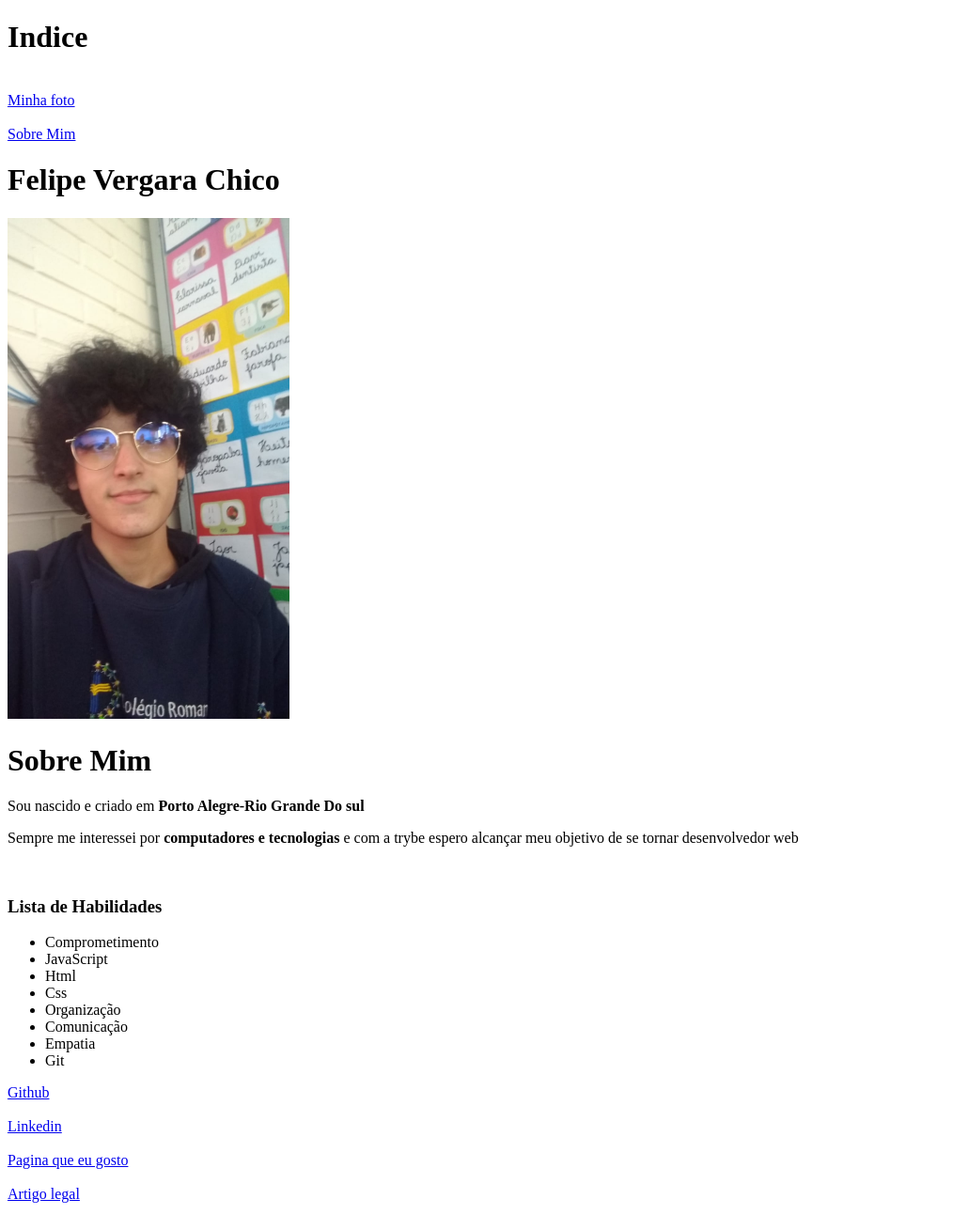
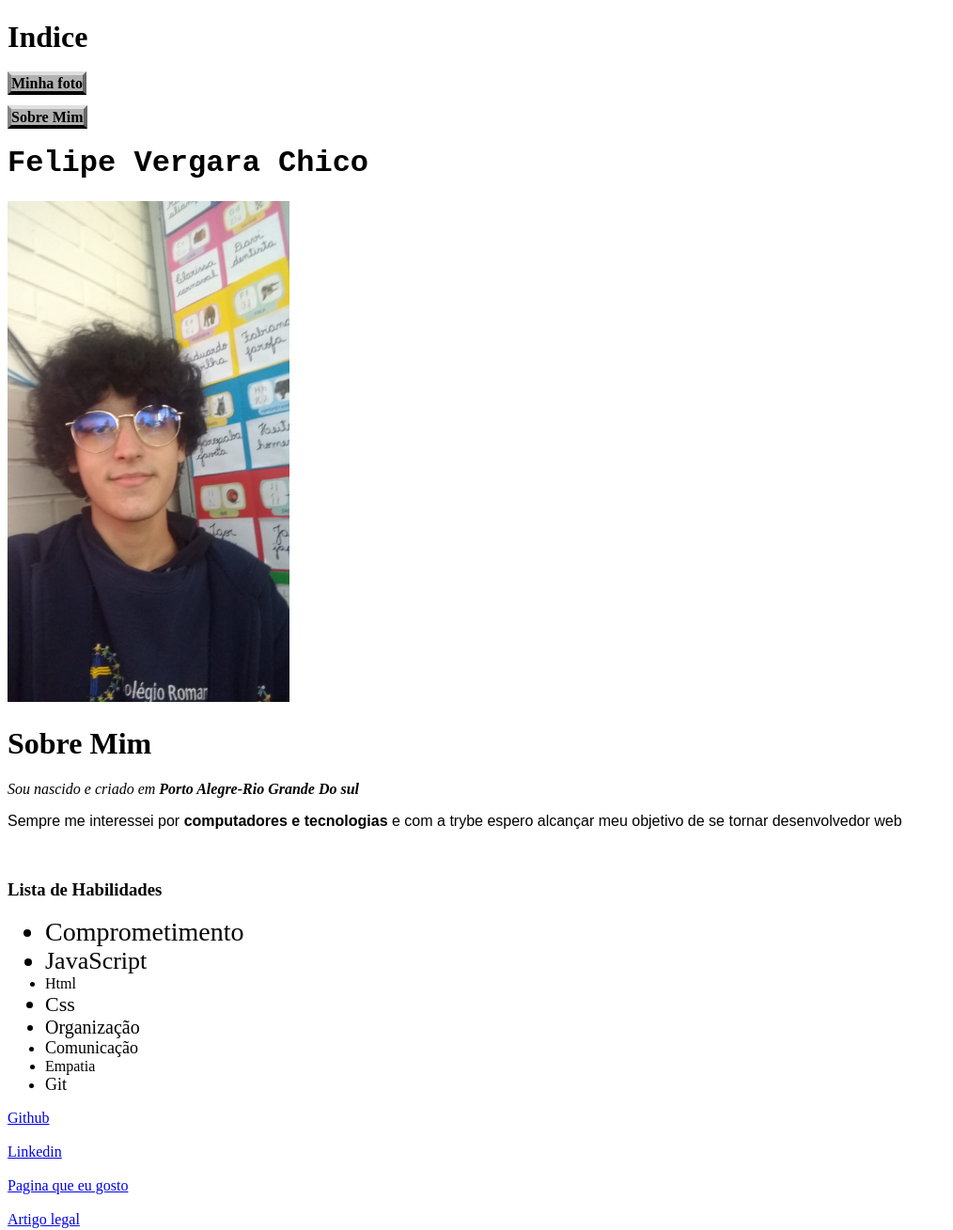
Before and after one commit to FelipeVergaraChico/FelipeVergaraChico.github.io, a plain HTML site: page index.html in a window 1280 px wide. Shown: the whole page at 94% size, without its empty margins (0-1014 px from the left). Drawn offline with Linux system fonts and the light colour scheme.

Commit message:
criação do style e personalização da pagina

```diff
--- a/index.html
+++ b/index.html
@@ -5,12 +5,13 @@
     <meta http-equiv="X-UA-Compatible" content="IE=edge">
     <meta name="viewport" content="width=device-width, initial-scale=1.0">
     <title>Portfólio Web</title>
+    <link rel="stylesheet" href="style.css">
 </head>
 <body>
 
-<h1>Indice</h1> <br>
-<a href="#minha-foto">Minha foto</a> <br> <br>
-<a href="#sobre-mim">Sobre Mim</a>
+<h1>Indice</h1>
+<a href="#minha-foto" id="foto">Minha foto</a> <br> <br>
+<a href="#sobre-mim" id="link-sobre">Sobre Mim</a>
 
 <h1 class="meuNome">Felipe Vergara Chico</h1>
 
--- /dev/null
+++ b/style.css
@@ -0,0 +1,96 @@
+.meuNome{
+
+    font-family: 'Courier New', Courier, monospace ;
+
+}
+
+.Descrição{
+
+    font-family: sans-serif;
+}
+
+body{
+
+    background-color:white;
+}
+
+.resido{
+    font-style: italic;
+
+}
+
+.Comprometimento{
+
+font-size: 28px;
+
+}
+
+.JavaScript{
+
+    font-size: 26px;
+}
+
+
+.html{
+
+    font-size: 24px;
+}
+
+.Css{
+
+    font-size: 22px;
+}
+
+.Organi{
+
+    font-size: 20px;
+}
+
+.Comunicacao{
+    font-size: 18px;
+}
+
+.Empatia{
+    font-size: 18;
+}
+.Git{
+    font-size: 18px;
+}
+#link-sobre{
+background: #b1b1b1;
+color: black;
+text-decoration: none;
+font-weight: bold;
+border-width: 4px;
+border-style: solid;
+border-top-color: #dfdfdf;
+border-right-color: #666;
+border-left-color: #858585;
+}
+#link-sobre:hover{
+    text-decoration: underline;
+    color: #fff;
+    background:#b1b1b1;
+    font-weight: bold;
+    border-color: #b1b1b1;
+
+}
+
+#foto{
+    background: #b1b1b1;
+color: black;
+text-decoration: none;
+font-weight: bold;
+border-width: 4px;
+border-style: solid;
+border-top-color: #dfdfdf;
+border-right-color: #666;
+border-left-color: #858585;
+}
+#foto:hover{
+    text-decoration: underline;
+    color: #fff;
+    background:#b1b1b1;
+    font-weight: bold;
+    border-color: #b1b1b1;
+}
```
